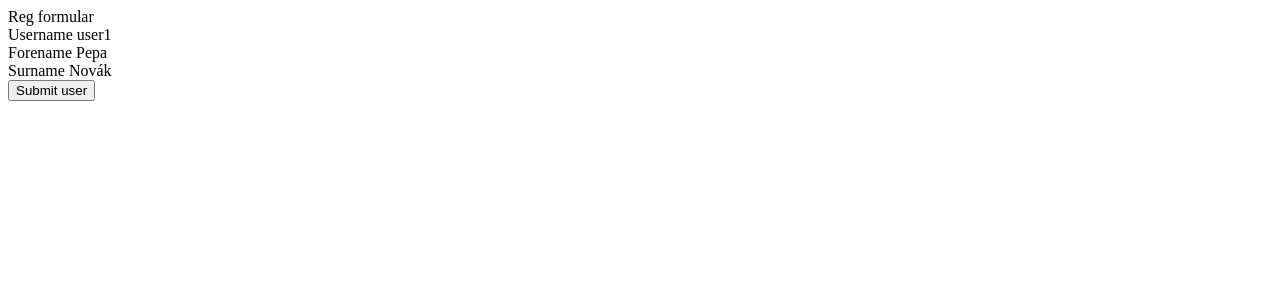
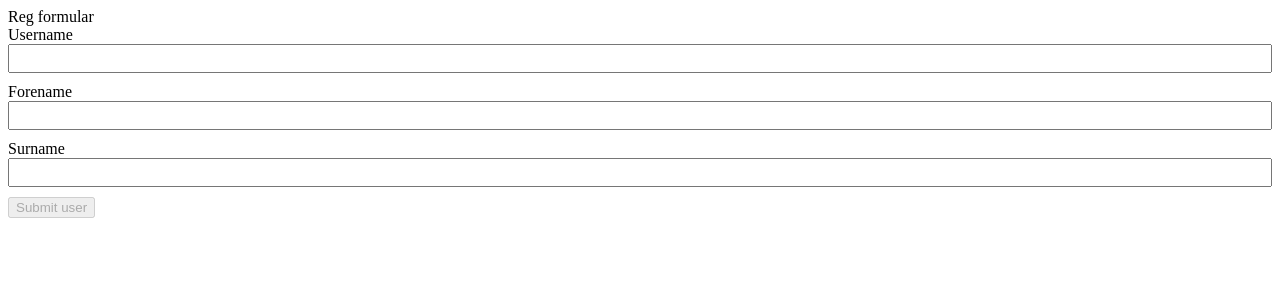
Before and after one commit to vranam/angular11-skoleni, an Angular app: page / in a window 1280 px wide. Shown: the top 300 px of the page. Built offline with nearby package versions, Linux system fonts and the light colour scheme.

Commit message:
registrastion-form inputs

```diff
--- a/src/app/app.component.html
+++ b/src/app/app.component.html
@@ -2,6 +2,5 @@
 
 
 <app-registration-form
-  [user]="pepa"
   (submitUser)="addUser($event)"
 ></app-registration-form>
--- a/src/app/components/registration-form/registration-form.component.html
+++ b/src/app/components/registration-form/registration-form.component.html
@@ -1,13 +1,38 @@
-<div>
+<form #registerForm="ngForm" (ngSubmit)="submitForm()" autocomplete="off">
+  <div class="form-group">
     <label>Username </label>
-  <span>{{user?.username}}</span>
+    <input
+      #username="ngModel"
+      name="username"
+      class="form-control"
+      type="text"
+      [(ngModel)]="user.username"
+      required
+      minlength="4"
+    >
+    <div class="error-msg" *ngIf="username.invalid && username.touched">
+      <span *ngIf="username.errors.required">Required field</span>
+      <span *ngIf="username.errors.minlength">Min leng 4</span>
     </div>
-<div>
+  </div>
+
+  <div class="form-group">
     <label>Forename </label>
-  <span>{{user?.forename}}</span>
+    <input #forename="ngModel" class="form-control" name="forename" type="text" [(ngModel)]="user.forename" required>
+    <div class="error-msg" *ngIf="forename.invalid && forename.touched">
+      <span>Required field</span>
     </div>
-<div>
+  </div>
+
+  <div class="form-group">
     <label>Surname </label>
-  <span>{{user?.surname}}</span>
+    <input #surname="ngModel" class="form-control" name="surname" type="text" [(ngModel)]="user.surname" required>
+    <div class="error-msg" *ngIf="surname.invalid && surname.touched">
+      <span>Required field</span>
     </div>
-<button (click)="submitForm()">Submit user</button>
+  </div>
+
+  <div class="form-group">
+    <button type="submit" [disabled]="registerForm.invalid">Submit user</button>
+  </div>
+</form>
--- a/src/app/components/registration-form/registration-form.component.scss
+++ b/src/app/components/registration-form/registration-form.component.scss
@@ -0,0 +1,21 @@
+:host {
+  display: block;
+}
+
+
+.form-group {
+  margin-bottom: 10px;
+}
+
+.form-control {
+  width: 100%;
+  padding: 5px;
+  margin: 0;
+  box-sizing: border-box;
+}
+
+.error-msg {
+  background-color: #ecc8c8;
+  border: 1px solid #de6666;
+  padding: 5px;
+}
--- a/src/app/components/registration-form/registration-form.component.ts
+++ b/src/app/components/registration-form/registration-form.component.ts
@@ -7,22 +7,23 @@ import { Component, EventEmitter, Input, OnInit, Output } from '@angular/core';
 })
 export class RegistrationFormComponent implements OnInit {
 
-  @Input() user: User;
   @Output() submitUser: EventEmitter<User> = new EventEmitter<User>();
 
-  constructor() { }
+  user: User;
+
+  constructor() {
+    this.user = {
+      username: '',
+      forename: '',
+      surname: ''
+    };
+  }
 
   ngOnInit(): void {
   }
 
   submitForm(): void {
-    const u: User = {
-      username: 'user10',
-      forename: 'Yyyyyy',
-      surname: 'Xxxxxx',
-    };
-
-    this.submitUser.emit(u);
+    this.submitUser.emit(this.user);
   }
 }
 
```
Also changed, not shown: src/app/app.module.ts (+8 -6 lines). Lines whose indentation alone changed are shown as unchanged.
